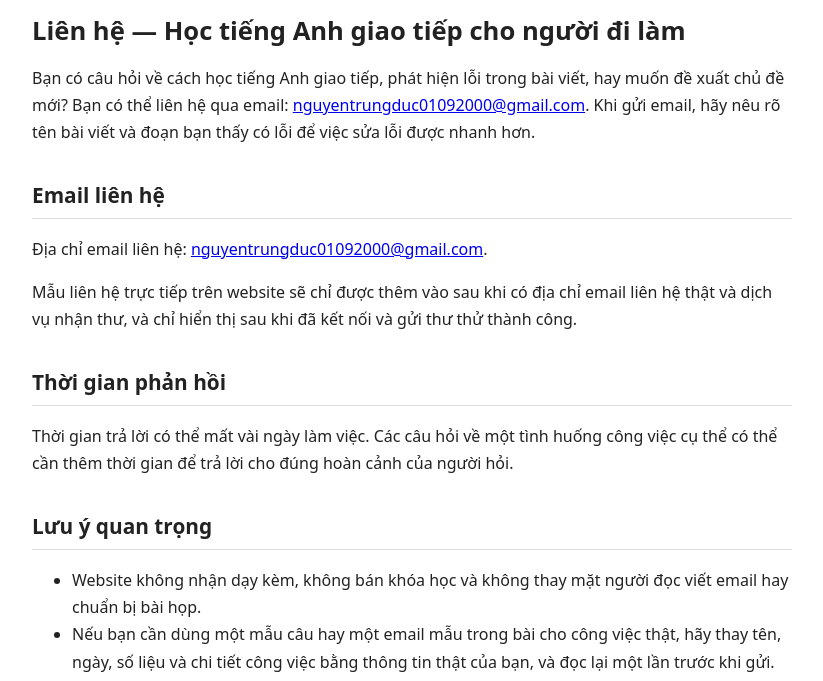
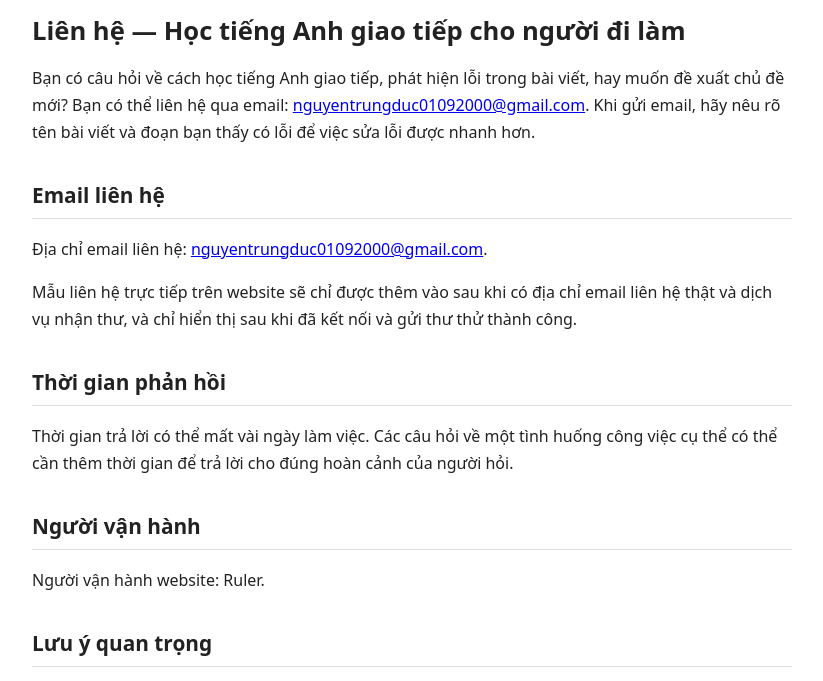
Before and after one commit to nguyentrungduc01092000-tech/tieng-anh-cong-so, a plain HTML site: page lien-he/index.html in a window 1280 px wide. Shown: the part 102-783 px from the top of the page, without its empty margins (228-1051 px from the left). Drawn offline with Linux system fonts and the light colour scheme.

Commit message:
Điền tên người vận hành Ruler vào Giới thiệu, Liên hệ, Chính sách bảo mật

```diff
--- a/lien-he/index.html
+++ b/lien-he/index.html
@@ -31,6 +31,8 @@ footer{border-top:1px solid #ddd;margin-top:48px;padding-top:16px;font-size:.9re
 <p>Mẫu liên hệ trực tiếp trên website sẽ chỉ được thêm vào sau khi có địa chỉ email liên hệ thật và dịch vụ nhận thư, và chỉ hiển thị sau khi đã kết nối và gửi thư thử thành công.</p>
 <h2>Thời gian phản hồi</h2>
 <p>Thời gian trả lời có thể mất vài ngày làm việc. Các câu hỏi về một tình huống công việc cụ thể có thể cần thêm thời gian để trả lời cho đúng hoàn cảnh của người hỏi.</p>
+<h2>Người vận hành</h2>
+<p>Người vận hành website: Ruler.</p>
 <h2>Lưu ý quan trọng</h2>
 <ul>
 <li>Website không nhận dạy kèm, không bán khóa học và không thay mặt người đọc viết email hay chuẩn bị bài họp.</li>
```
Also changed, not shown: chinh-sach-bao-mat/index.html (+1 -0 lines), gioi-thieu/index.html (+2 -0 lines).
